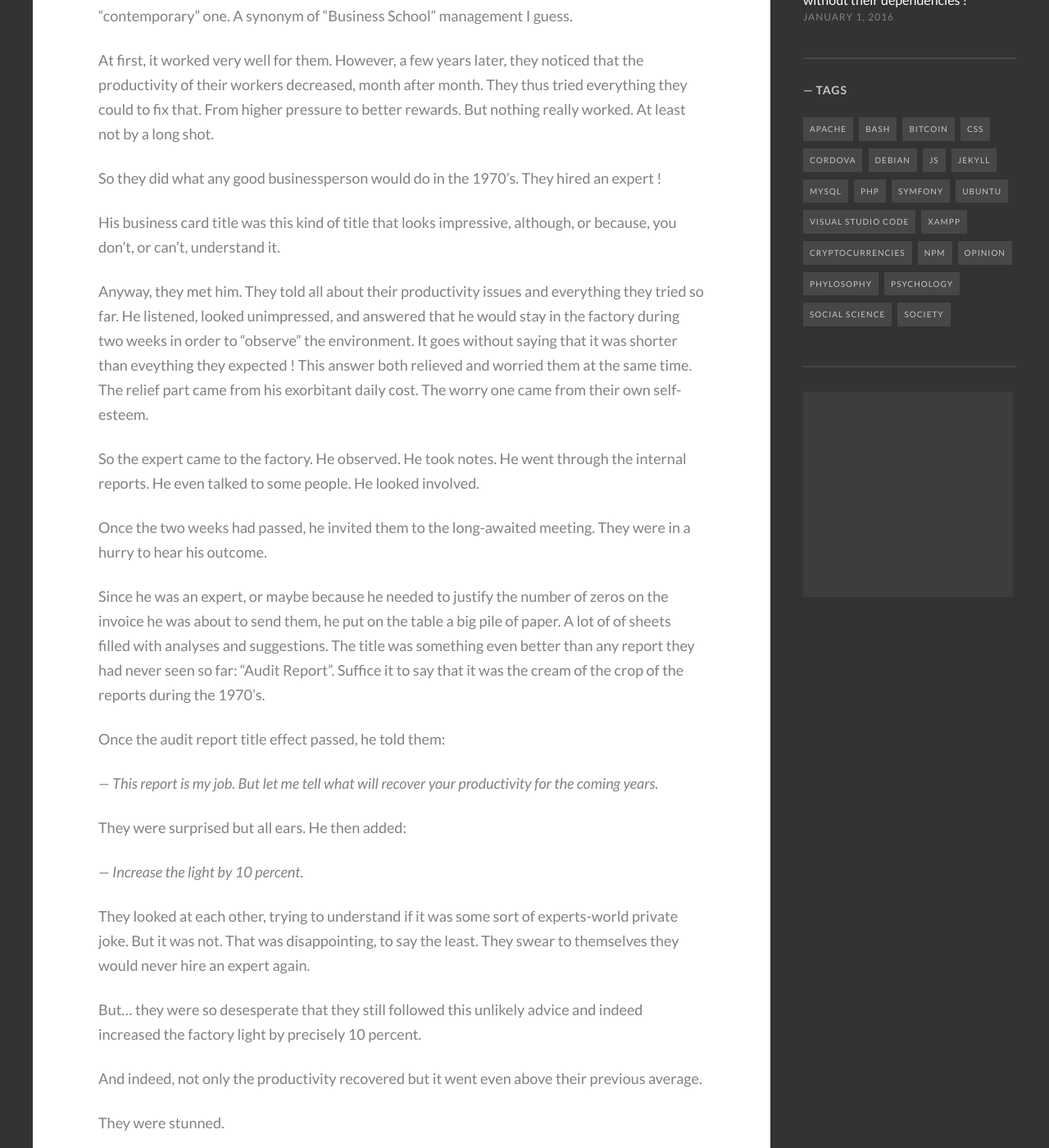
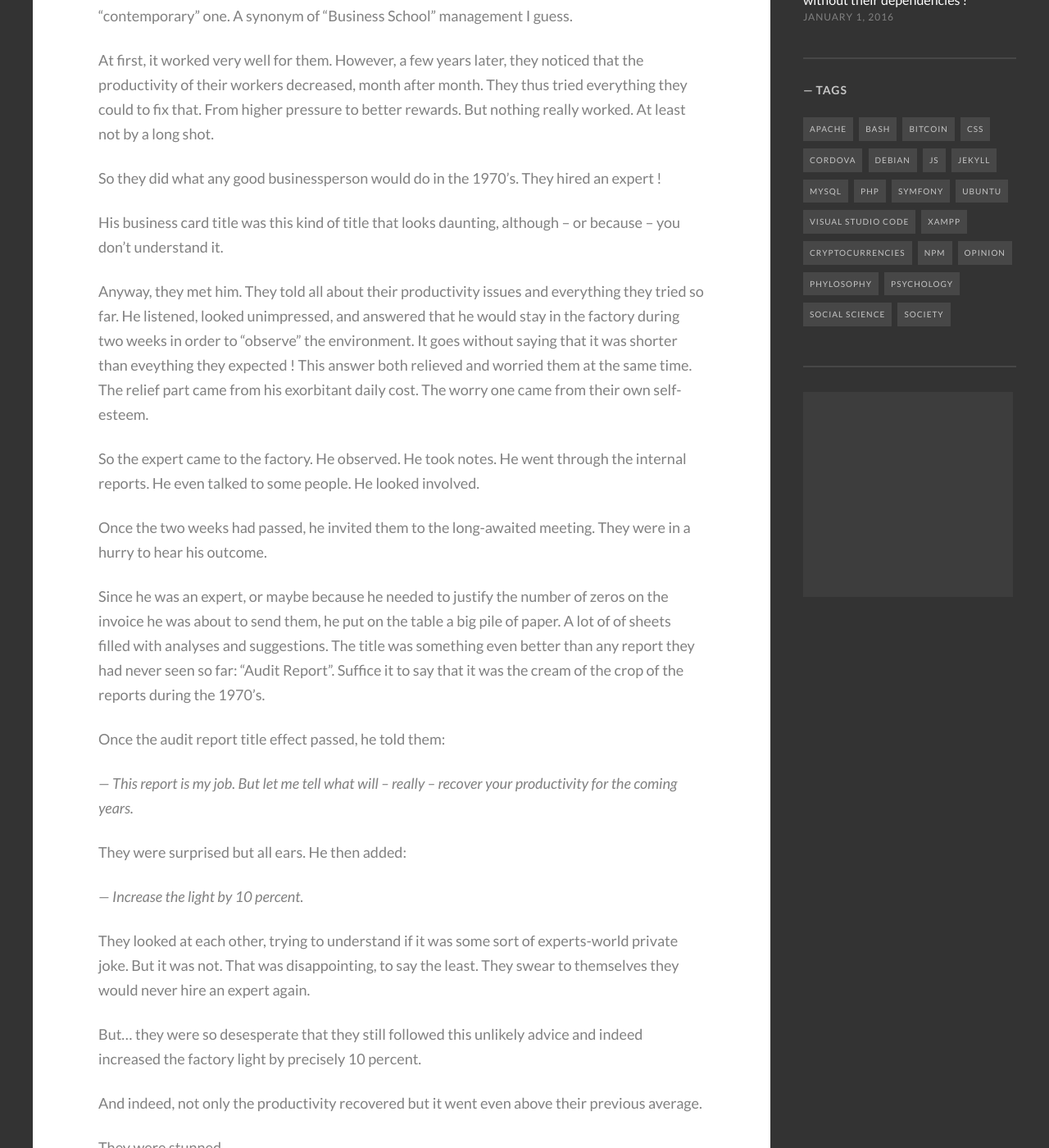
Before and after one commit to ivangabriele/blog, a Jekyll site: the page built from _posts/2018-01-26-the-story-of-a-factory-light.md, in a window 1280 px wide and 1400 px high, scrolled down 1133 px. Shown: the whole window at 82% size. Built offline with Jekyll 4.4.1, drawn with Linux system fonts in a browser that asks for light colours; some web fonts are replaced; comment, search, counter and statistics services are not loaded.

Commit message:
posts: update

```diff
--- a/_posts/2018-01-26-the-story-of-a-factory-light.md
+++ b/_posts/2018-01-26-the-story-of-a-factory-light.md
@@ -17,7 +17,7 @@ At first, it worked very well for them. However, a few years later, they noticed
 
 So they did what any good businessperson would do in the 1970's. They hired an expert !
 
-His business card title was this kind of title that looks impressive, although, or because, you don't, or can't, understand it.
+His business card title was this kind of title that looks daunting, although – or because – you don't understand it.
 
 Anyway, they met him. They told all about their productivity issues and everything they tried so far. He listened, looked unimpressed, and answered that he would stay in the factory during two weeks in order to "observe" the environment. It goes without saying that it was shorter than eveything they expected ! This answer both relieved and worried them at the same time. The relief part came from his exorbitant daily cost. The worry one came from their own self-esteem.
 
@@ -29,7 +29,7 @@ Since he was an expert, or maybe because he needed to justify the number of zero
 
 Once the audit report title effect passed, he told them:
 
-*— This report is my job. But let me tell what will recover your productivity for the coming years.*
+*— This report is my job. But let me tell what will – really – recover your productivity for the coming years.*
 
 They were surprised but all ears. He then added:
 
```
